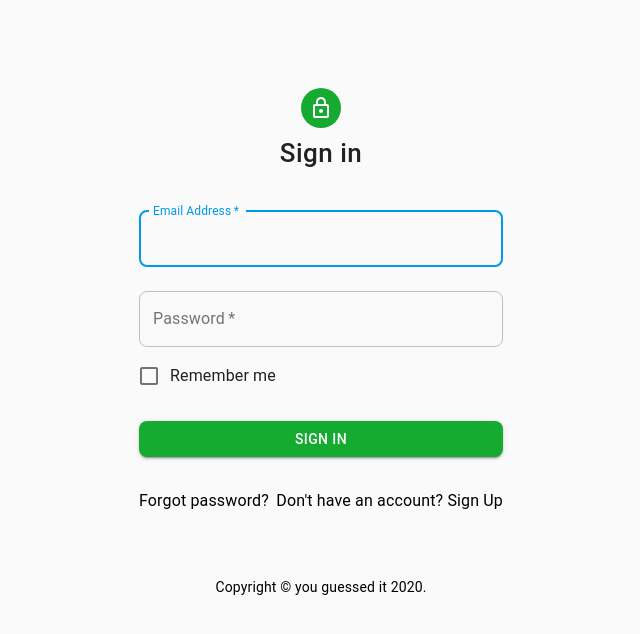
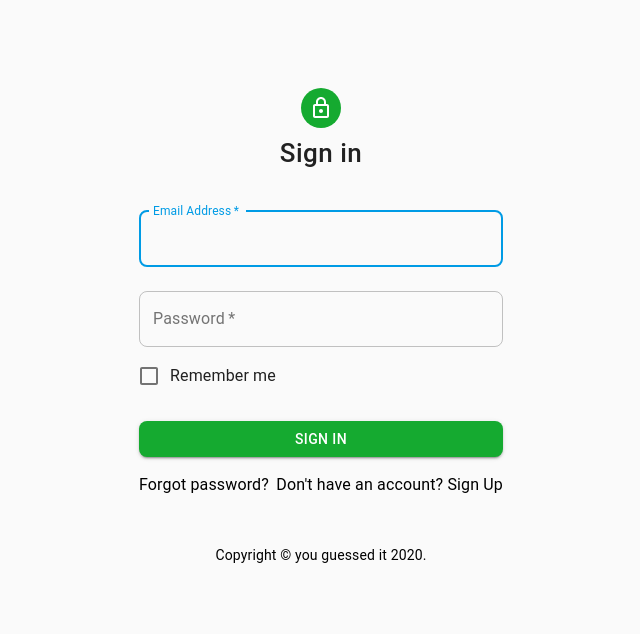
Before and after one commit to JonesTPG/fullstack-theme-base, a React (Create React App) app in the folder front-end/: page /login in a window 1280 px wide. Shown: the top 634 px of the page, without its empty margins (319-959 px from the left). Built offline with nearby package versions, Linux system fonts and the light colour scheme; what apollo-link-ws would draw is missing.

Commit message:
Fixed login.jsx console warning.

```diff
--- a/front-end/src/components/login/Login.jsx
+++ b/front-end/src/components/login/Login.jsx
@@ -97,7 +97,11 @@ const Login = props => {
           />
           <FormControlLabel
             control={
-              <Checkbox value="remember" name="checkBox" className={classes.checkBox} />
+              <Checkbox
+                value="remember"
+                name="checkBox"
+                className={classes.checkBox}
+              />
             }
             label="Remember me"
           />
@@ -113,15 +117,21 @@ const Login = props => {
           <Grid container>
             <Grid item xs>
               <Typography className={classes.typography}>
-                <Link onClick={() => props.history.push("/voivoi")} color="inherit">
-                  <p variant="body2">Forgot password?</p>
+                <Link
+                  onClick={() => props.history.push("/voivoi")}
+                  color="inherit"
+                >
+                  Forgot password?
                 </Link>
               </Typography>
             </Grid>
             <Grid item>
               <Typography className={classes.typography}>
-                <Link onClick={() => props.history.push("/signup")} color="inherit">
-                  <p>Don't have an account? Sign Up</p>
+                <Link
+                  onClick={() => props.history.push("/signup")}
+                  color="inherit"
+                >
+                  Don't have an account? Sign Up
                 </Link>
               </Typography>
             </Grid>
```
